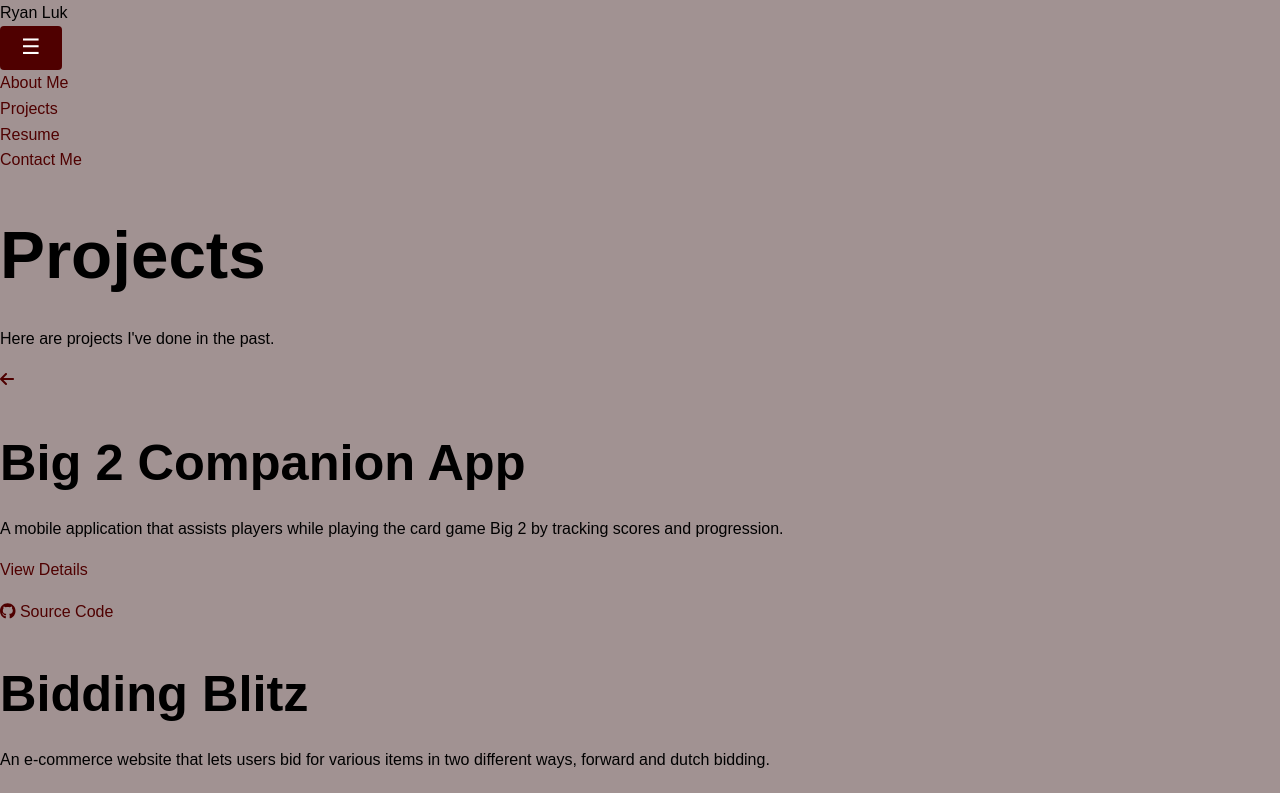
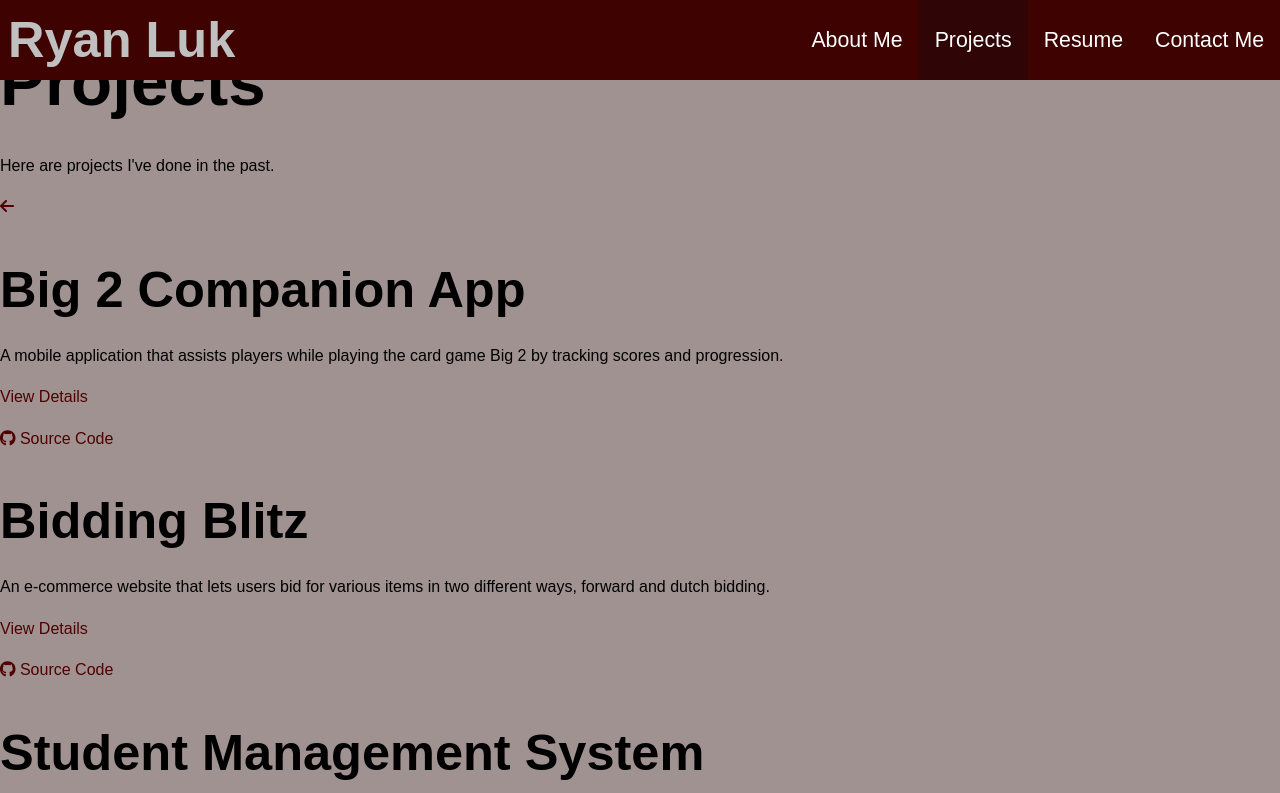
Before and after one commit to luk-ryan/luk-ryan.github.io, a React (Vite) app: page /projects in a window 1280 px wide. Shown: the top 793 px of the page. Built offline with nearby package versions, Linux system fonts and the light colour scheme.

Commit message:
added navbar styles

```diff
--- a/src/components/NavBar.jsx
+++ b/src/components/NavBar.jsx
@@ -10,11 +10,10 @@ const NavBar = () => {
     setIsMobileMenuOpen(!isMobileMenuOpen);
   };
 
-  // Close the mobile menu if the screen width is resized above 70rem
+  // Close the mobile menu if the screen width is resized above 800px
   useEffect(() => {
     const handleResize = () => {
-      if (window.innerWidth > 1120) {
-        // 70rem in pixels
+      if (window.innerWidth > 800) {
         setIsMobileMenuOpen(false);
       }
     };
--- a/src/styles/index.css
+++ b/src/styles/index.css
@@ -4,3 +4,4 @@
 @import "./base/base.css";
 
 @import "./layout/footer.css";
+@import "./layout/navbar.css";
--- a/src/styles/layout/footer.css
+++ b/src/styles/layout/footer.css
@@ -22,5 +22,5 @@
 
 .footer-links a:hover {
   text-decoration: underline;
-  color: var(--color-hover-muted);
+  color: var(--color-text-muted);
 }
--- /dev/null
+++ b/src/styles/layout/navbar.css
@@ -0,0 +1,105 @@
+.navbar {
+  display: flex;
+  position: fixed;
+  width: 100%;
+  height: 5rem;
+  justify-content: space-between;
+  align-items: center;
+  background-color: var(--color-navbar);
+  z-index: 1000;
+}
+
+.navbar .logo {
+  height: 100%;
+}
+
+.navbar .logo a {
+  display: block;
+  align-content: center;
+  height: 100%;
+  font-size: var(--font-size-600);
+  color: var(--color-text-inverse);
+  font-weight: 600;
+  padding-left: 0.5rem;
+}
+
+.navbar .logo a:hover {
+  color: var(--color-text-muted);
+}
+
+.nav-links {
+  display: flex;
+  margin: 0;
+  height: 100%;
+}
+
+.nav-links li {
+  display: block;
+  height: 100%;
+}
+
+.nav-links a {
+  display: block;
+  align-content: center;
+  padding: 1rem;
+  height: 100%;
+  color: var(--color-text-inverse);
+  font-size: var(--font-size-300);
+  transition: background-color 0.3s ease;
+}
+
+.nav-links a:hover,
+.nav-links a.active {
+  background-color: var(--color-navbar-hover);
+}
+
+.hamburger {
+  display: none;
+  height: 100%;
+  font-size: var(--font-size-600);
+  background: none;
+  cursor: pointer;
+}
+
+.hamburger:hover {
+  background: none;
+  color: var(--color-text-muted);
+}
+
+.nav-links.mobile {
+  display: block;
+  position: absolute;
+  top: 5rem;
+  right: 0;
+  width: 100%;
+}
+
+.nav-links.mobile a {
+  display: block;
+  width: 100%;
+  text-align: center;
+  border-top: 1px solid var(--color-text-inverse); /* Light border */
+  border-bottom: 1px solid var(--color-text-inverse); /* Light border */
+  backdrop-filter: blur(15px);
+  -webkit-backdrop-filter: blur(15px); /* For Safari */
+}
+
+.nav-links.mobile a:hover,
+.nav-links.mobile a.active {
+  background-color: rgba(255, 255, 255, 0.5); /* Light hover effect */
+}
+
+/* Responsive styles */
+@media (max-width: 800px) {
+  .nav-links {
+    display: none; /* Hide links initially */
+  }
+
+  .hamburger {
+    display: block; /* Show hamburger button on smaller screens */
+  }
+
+  .nav-links.active {
+    display: block; /* Show dropdown menu when active */
+  }
+}
--- a/src/styles/tokens/colors.css
+++ b/src/styles/tokens/colors.css
@@ -1,4 +1,4 @@
-/* colors.css - CSS Custom Properties for global styles */
+/* variables.css - CSS Custom Properties for global styles */
 
 :root {
   /* === Color Scale === */
@@ -11,6 +11,7 @@
   --color-red-700: #760000; /* accent hover */
   --color-red-800: #4f0000; /* your accent */
   --color-red-900: #3e0301; /* your navbar / darkest red */
+  --color-red-1000: #2f0505;
 
   --color-gray-100: #f5f5f5;
   --color-gray-200: #e0e0e0;
@@ -28,7 +29,7 @@
   --color-accent-hover: var(--color-red-700);
   --color-background: var(--color-gray-400);
   --color-navbar: var(--color-red-900);
-  --color-navbar-hover: var(--color-red-800);
+  --color-navbar-hover: var(--color-red-1000);
   --color-footer-bg: var(--color-gray-800);
   --color-text: var(--color-black);
   --color-text-inverse: var(--color-white);
```
